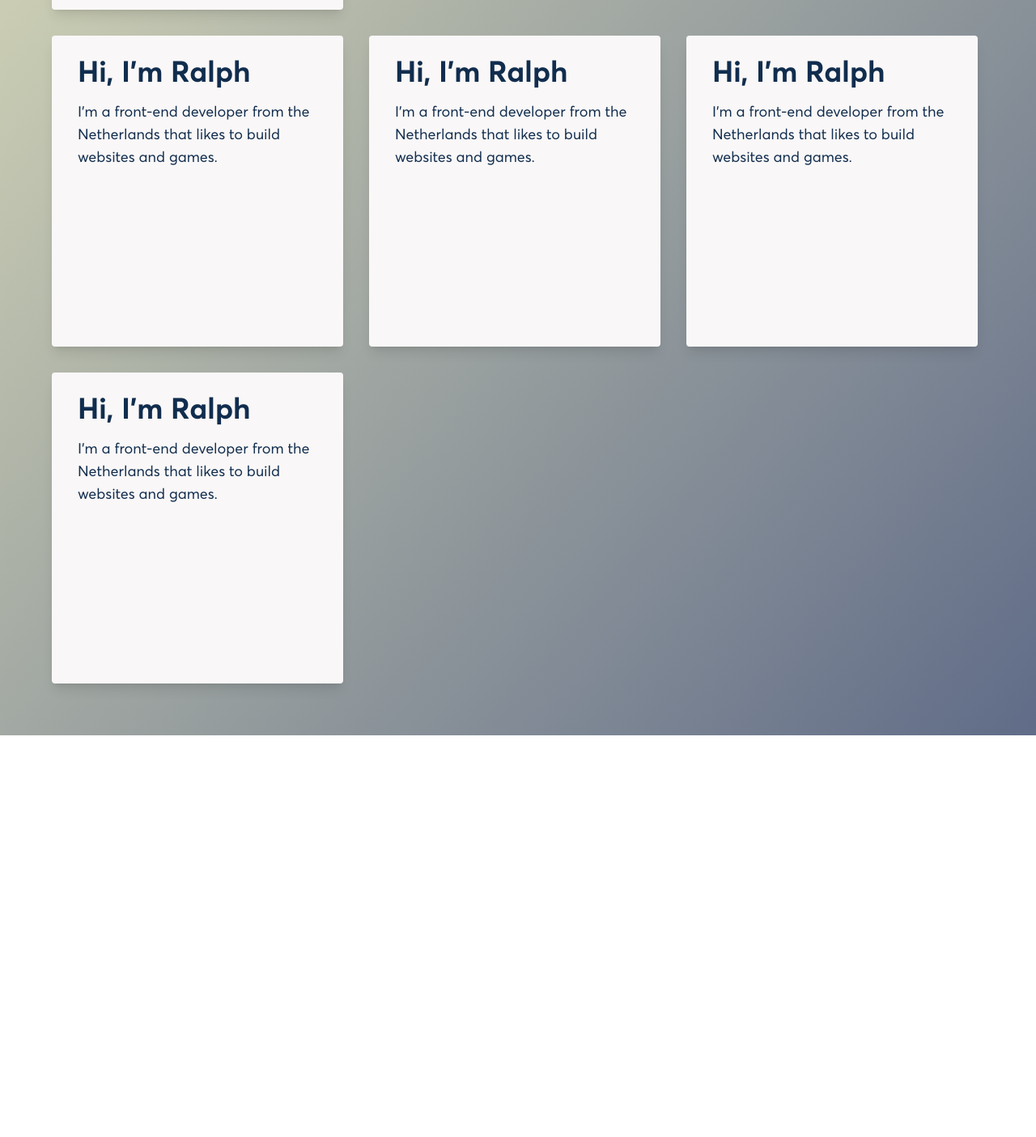
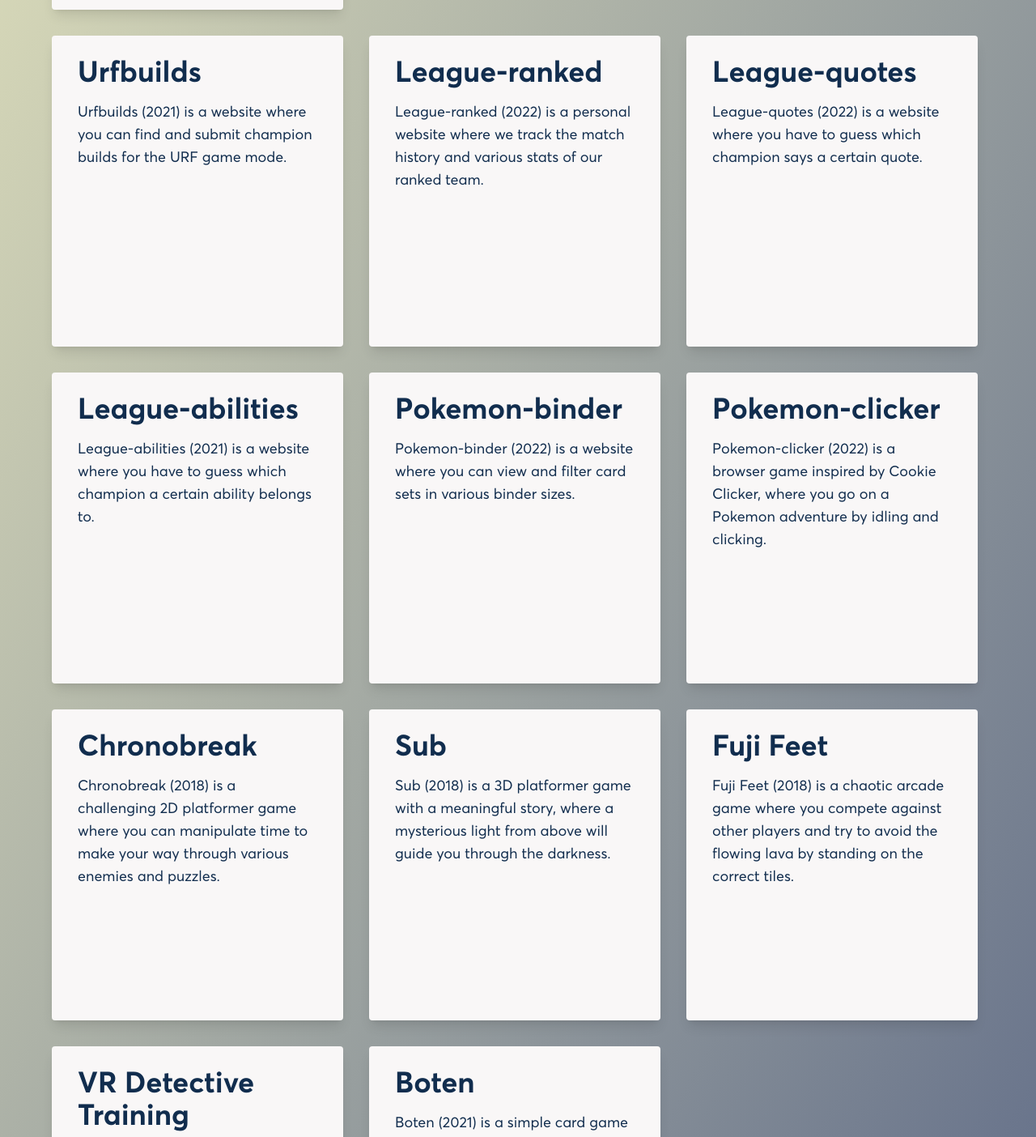
Before and after one commit to Ralphvandodewaard/project-ralph, a Vue app: page / in a window 1280 px wide. Shown: the part 580-1984 px from the top of the page at 81% size. Before the commit the page ends 1488 px from the top, so only its background shows below. Built offline with nearby package versions, Linux system fonts and the light colour scheme.

Commit message:
Moved projects to separate file

```diff
--- /dev/null
+++ b/src/assets/projects.ts
@@ -0,0 +1,61 @@
+import Project from '@/models/Project';
+
+const projects: Project[] = [
+  {
+    label: 'Urfbuilds',
+    description: 'Urfbuilds (2021) is a website where you can find and submit champion builds for the URF game mode.',
+    link: 'https://urfbuilds.com/'
+  },
+  {
+    label: 'League-ranked',
+    description: 'League-ranked (2022) is a personal website where we track the match history and various stats of our ranked team.',
+    link: 'https://projectralph.com/league-ranked'
+  },
+  {
+    label: 'League-quotes',
+    description: 'League-quotes (2022) is a website where you have to guess which champion says a certain quote.',
+    link: 'https://projectralph.com/league-quotes'
+  },
+  {
+    label: 'League-abilities',
+    description: 'League-abilities (2021) is a website where you have to guess which champion a certain ability belongs to.',
+    link: 'https://projectralph.com/league-trivia'
+  },
+  {
+    label: 'Pokemon-binder',
+    description: 'Pokemon-binder (2022) is a website where you can view and filter card sets in various binder sizes.',
+    link: 'https://projectralph.com/pokemon-binder'
+  },
+  {
+    label: 'Pokemon-clicker',
+    description: 'Pokemon-clicker (2022) is a browser game inspired by Cookie Clicker, where you go on a Pokemon adventure by idling and clicking.',
+    link: '#'
+  },
+  {
+    label: 'Chronobreak',
+    description: 'Chronobreak (2018) is a challenging 2D platformer game where you can manipulate time to make your way through various enemies and puzzles.',
+    link: '#'
+  },
+  {
+    label: 'Sub',
+    description: 'Sub (2018) is a 3D platformer game with a meaningful story, where a mysterious light from above will guide you through the darkness.',
+    link: '#'
+  },
+  {
+    label: 'Fuji Feet',
+    description: 'Fuji Feet (2018) is a chaotic arcade game where you compete against other players and try to avoid the flowing lava by standing on the correct tiles.',
+    link: '#'
+  },
+  {
+    label: 'VR Detective Training',
+    description: 'VR Detective Training (2020) is a virtual reality training built in collaboration with the Politie Amsterdam, with the goal of giving police detectives the opportunity to virtually practice working at crime scenes.',
+    link: '#'
+  },
+  {
+    label: 'Boten',
+    description: 'Boten (2021) is a simple card game where you have to guess what kind of playing card you are going to draw next.',
+    link: '#'
+  }
+];
+
+export default projects;
--- /dev/null
+++ b/src/models/Project.ts
@@ -0,0 +1,7 @@
+interface Project {
+  label: string,
+  description: string,
+  link: string,
+}
+
+export default Project;
--- a/src/views/HomeView.vue
+++ b/src/views/HomeView.vue
@@ -9,88 +9,24 @@
     />
     <div class="flex flex-wrap gap-8">
       <ContentWrapper
-        label="Hi, I'm Ralph"
-        description="I'm a front-end developer from the Netherlands that likes to build websites and games."
-      />
-      <ContentWrapper
-        label="Hi, I'm Ralph"
-        description="I'm a front-end developer from the Netherlands that likes to build websites and games."
-      />
-      <ContentWrapper
-        label="Hi, I'm Ralph"
-        description="I'm a front-end developer from the Netherlands that likes to build websites and games."
-      />
-      <ContentWrapper
-        label="Hi, I'm Ralph"
-        description="I'm a front-end developer from the Netherlands that likes to build websites and games."
+        v-for="project in projects"
+        :key="project.label"
+        :label="project.label"
+        :description="project.description"
       />
     </div>
   </div>
-  <!-- <div class="grid grid-cols-3 gap-8 w-full max-w-6xl">
-    <ContentWrapper label="Hi, I'm Ralph">
-      <div class="flex flex-col gap-6">
-        <p class="text-lg">
-          I'm a front-end developer from the Netherlands that likes to build websites and games.
-        </p>
-        <div class="flex flex-col">
-          <LinkWrapper
-            v-for="link in personalLinks"
-            :key="link.label"
-            :link="link.link"
-            :label="link.label"
-          />
-        </div>
-      </div>
-    </ContentWrapper>
-    <div
-      class="col-span-2 grid grid-cols-2 gap-8"
-      @mouseleave="activeProject = null"
-    >
-      <ContentWrapper label="Projects">
-        <div class="flex flex-col overflow-y-scroll">
-          <LinkWrapper
-            v-for="project in projects"
-            :key="project.title"
-            :link="project.link"
-            :label="project.title"
-            @mouseenter="activeProject = project"
-          />
-        </div>
-      </ContentWrapper>
-      <ContentWrapper
-        :class="activeProject ? 'opacity-100' : 'opacity-0'"
-        class="duration-200"
-        :label="activeProject ? activeProject.title : ''"
-      >
-        <div>
-          <p
-            v-if="activeProject"
-            class="text-lg"
-          >
-            {{ activeProject.description }}
-          </p>
-        </div>
-      </ContentWrapper>
-    </div>
-  </div> -->
 </template>
 
 <script lang="ts">
 import {
   defineComponent,
   ref,
-  Ref,
   onMounted,
   onUnmounted
 } from 'vue';
 import ContentWrapper from '@/components/ContentWrapper.vue';
-
-export interface Project {
-  title: string,
-  link: string,
-  newWindow?: boolean,
-  description?: string,
-}
+import projects from '@/assets/projects';
 
 export default defineComponent({
   name: 'HomeView',
@@ -103,66 +39,6 @@
       { label: 'Github', link: 'https://github.com/Ralphvandodewaard' },
       { label: 'Resume', link: '' }
     ];
-
-    const projects: Project[] = [
-      {
-        title: 'Urfbuilds',
-        link: 'https://urfbuilds.com/',
-        description: 'Urfbuilds (2021) is a website where you can find and submit champion builds for the URF game mode.'
-      },
-      {
-        title: 'League-ranked',
-        link: 'https://projectralph.com/league-ranked',
-        description: 'League-ranked (2022) is a personal website where we track the match history and various stats of our ranked team.'
-      },
-      {
-        title: 'League-quotes',
-        link: 'https://projectralph.com/league-quotes',
-        description: 'League-quotes (2022) is a website where you have to guess which champion says a certain quote.'
-      },
-      {
-        title: 'League-abilities',
-        link: 'https://projectralph.com/league-trivia',
-        description: 'League-abilities (2021) is a website where you have to guess which champion a certain ability belongs to.'
-      },
-      {
-        title: 'Pokemon-binder',
-        link: 'https://projectralph.com/pokemon-binder',
-        description: 'Pokemon-binder (2022) is a website where you can view and filter card sets in various binder sizes.'
-      },
-      {
-        title: 'Pokemon-clicker',
-        link: '#',
-        description: 'Pokemon-clicker (2022) is a browser game inspired by Cookie Clicker, where you go on a Pokemon adventure by idling and clicking.'
-      },
-      {
-        title: 'Chronobreak',
-        link: '#',
-        description: 'Chronobreak (2018) is a challenging 2D platformer game where you can manipulate time to make your way through various enemies and puzzles.'
-      },
-      {
-        title: 'Sub',
-        link: '#',
-        description: 'Sub (2018) is a 3D platformer game with a meaningful story, where a mysterious light from above will guide you through the darkness.'
-      },
-      {
-        title: 'Fuji Feet',
-        link: '#',
-        description: 'Fuji Feet (2018) is a chaotic arcade game where you compete against other players and try to avoid the flowing lava by standing on the correct tiles.'
-      },
-      {
-        title: 'VR Detective Training',
-        link: '#',
-        description: 'VR Detective Training (2020) is a virtual reality training built in collaboration with the Politie Amsterdam, with the goal of giving police detectives the opportunity to virtually practice working at crime scenes.'
-      },
-      {
-        title: 'Boten',
-        link: '#',
-        description: 'Boten (2021) is a simple card game where you have to guess what kind of playing card you are going to draw next.'
-      }
-    ];
-
-    const activeProject: Ref<null | Project> = ref(null);
 
     const contentMargin = ref('');
 
@@ -182,7 +58,6 @@
     return {
       personalLinks,
       projects,
-      activeProject,
       contentMargin
     };
   }
```
